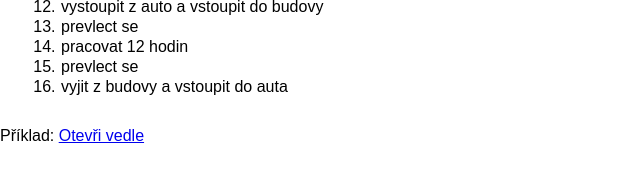
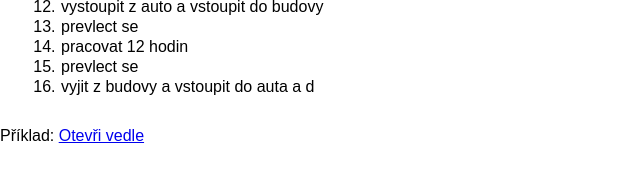
Before and after one commit to lakajdzi/git_test, a plain HTML site: page index.html in a window 1280 px wide. Shown: the part 285-464 px from the top of the page, 0-640 px from the left. Drawn offline with Linux system fonts and the light colour scheme.

Commit message:
upraveni index.html
upravil jsem uspesne index.html, pridal jsem text navic, ktery ale nedava smysl, jelikoz to ma byt pro testovani

```diff
--- a/index.html
+++ b/index.html
@@ -80,7 +80,7 @@
              prevlect se
         </li>
         <li>
-             vyjit z budovy a vstoupit do auta
+             vyjit z budovy a vstoupit do auta a d
         </li>
     </ol>
     Příklad: <a href="about.html" target="_blank" rel="noopener noreferrer">Otevři vedle</a>
```
